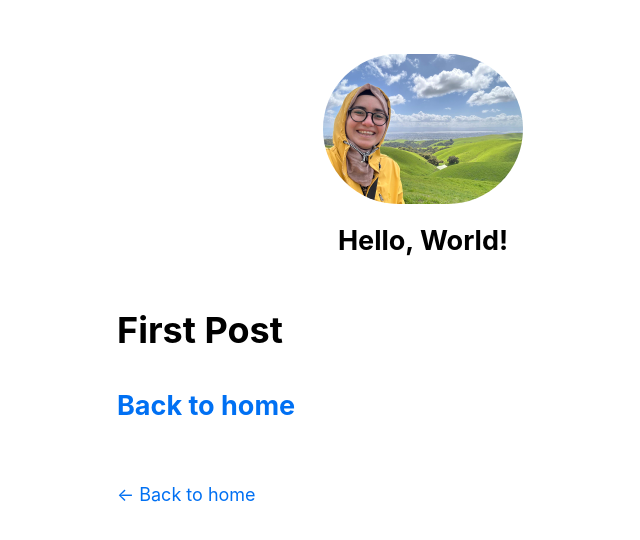
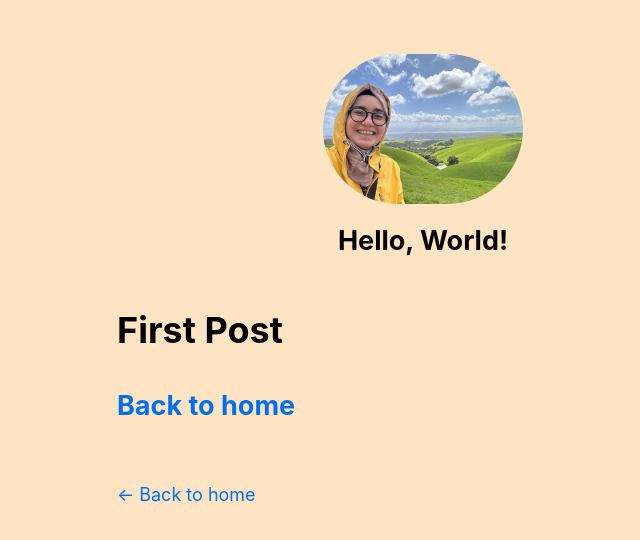
Before and after one commit to hatibek/nextjs-app-demo, a Next.js app: page /posts/first-post in a window 1280 px wide. Shown: the top 540 px of the page, without its empty margins (217-857 px from the left). Built offline with nearby package versions, Linux system fonts and the light colour scheme.

Commit message:
updates bgcolor and photo size

```diff
--- a/components/layout.js
+++ b/components/layout.js
@@ -5,7 +5,7 @@ import utilStyles from "../styles/utils.module.css";
 import Link from "next/link";
 
 const name = "Hello, World!";
-export const siteTitle = "Next.js Sample Website";
+export const siteTitle = "Libellum Hatibei";
 
 export default function Layout({ children, home }) {
   return (
--- a/styles/global.css
+++ b/styles/global.css
@@ -16,6 +16,7 @@ body {
     sans-serif;
   line-height: 1.6;
   font-size: 18px;
+  background-color: bisque;
 }
 
 * {
```
